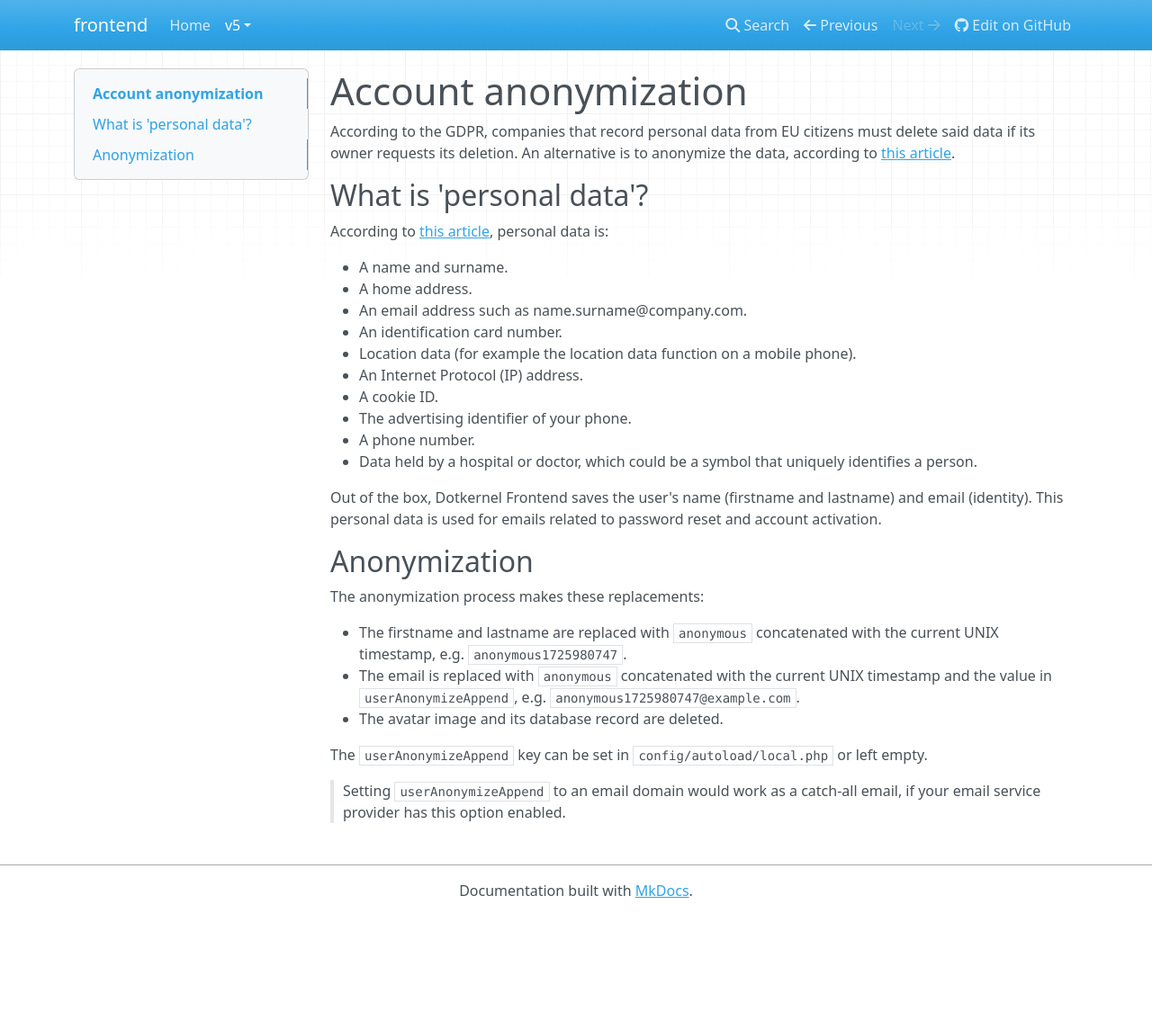
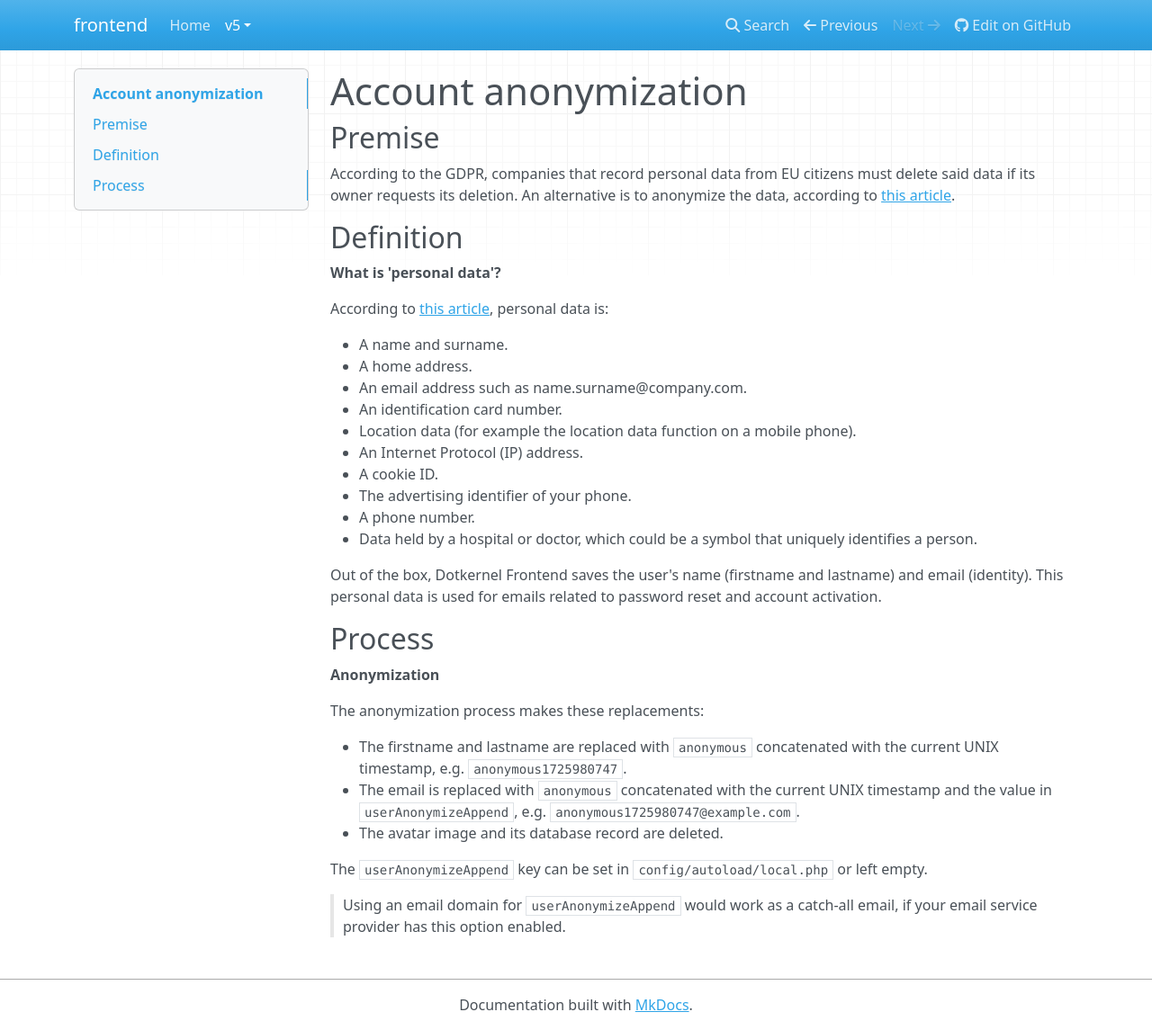
Before and after one commit to dotkernel/frontend-documentation, an MkDocs documentation site: the page built from docs/book/v5/reference/account-anonymization.md, in a window 1280 px wide and 1145 px high. Shown: the whole window at 90% size. Built offline with MkDocs 1.6.1, drawn with Linux system fonts in a browser that asks for light colours; nearby versions of some CDN libraries.

Commit message:
added reference chapter
Signed-off-by: bidi <bidi@apidemia.com>

```diff
--- a/docs/book/v5/how-to/account-anonymization.md
+++ b/docs/book/v5/reference/account-anonymization.md
@@ -1,9 +1,13 @@
 # Account anonymization
+
+## Premise
 
 According to the GDPR, companies that record personal data from EU citizens must delete said data if its owner requests its deletion.
 An alternative is to anonymize the data, according to [this article](https://commission.europa.eu/law/law-topic/data-protection/reform/rules-business-and-organisations/dealing-citizens/do-we-always-have-delete-personal-data-if-person-asks_en).
 
-## What is 'personal data'?
+## Definition
+
+**What is 'personal data'?**
 
 According to [this article](https://commission.europa.eu/law/law-topic/data-protection/reform/what-personal-data_en), personal data is:
 
@@ -21,7 +25,9 @@ According to [this article](https://commission.europa.eu/law/law-topic/data-prot
 Out of the box, Dotkernel Frontend saves the user's name (firstname and lastname) and email (identity).
 This personal data is used for emails related to password reset and account activation.
 
-## Anonymization
+## Process
+
+**Anonymization**
 
 The anonymization process makes these replacements:
 
@@ -31,4 +37,4 @@ The anonymization process makes these replacements:
 
 The `userAnonymizeAppend` key can be set in `config/autoload/local.php` or left empty.
 
-> Setting `userAnonymizeAppend` to an email domain would work as a catch-all email, if your email service provider has this option enabled.
+> Using an email domain for `userAnonymizeAppend` would work as a catch-all email, if your email service provider has this option enabled.
--- a/mkdocs.yml
+++ b/mkdocs.yml
@@ -29,7 +29,8 @@ nav:
           - "Use NPM Commands": v5/how-to/npm_commands.md
           - "Inject Dependencies": v5/how-to/dependency-injection.md
           - "Set Up CSRF": v5/how-to/csrf.md
-          - "Anonymize Accounts": v5/how-to/account-anonymization.md
+      - Reference:
+          - "Anonymize Accounts": v5/reference/account-anonymization.md
 site_name: frontend
 site_description: "Dotkernel Frontend"
 repo_url: "https://github.com/dotkernel/frontend"
```
Also changed, not shown: docs/book/v5/introduction/server-requirements.md (+7 -0 lines).
